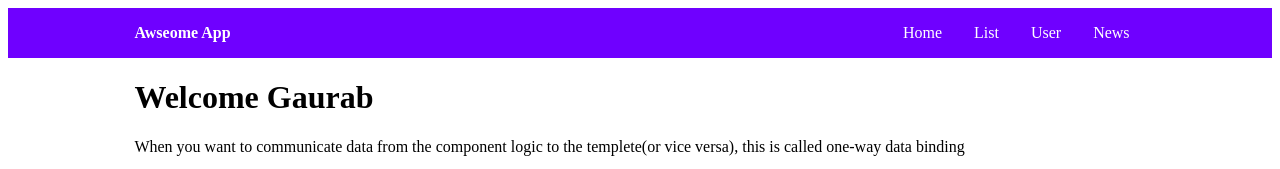
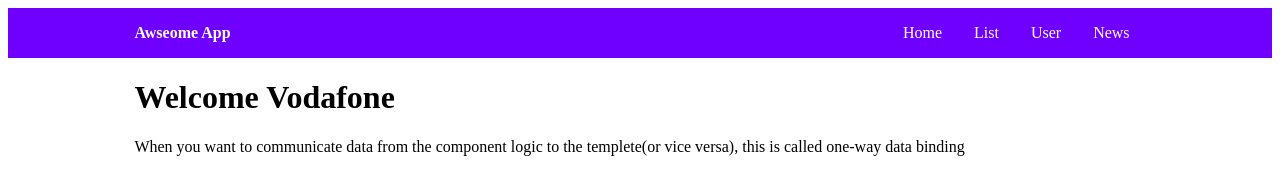
Before and after one commit to progaurab/angularSampleApp, an Angular app: page / in a window 1280 px wide. Shown: the top 169 px of the page. Built offline with nearby package versions, Linux system fonts and the light colour scheme.

Commit message:
added vodafone

```diff
--- a/src/app/components/home/home.component.html
+++ b/src/app/components/home/home.component.html
@@ -1,4 +1,4 @@
-<h1>Welcome Gaurab</h1>
+<h1>Welcome Vodafone</h1>
 <p>When you want to communicate data from the component logic to the templete(or vice versa), this is called one-way data binding</p>
 <div class="play-container">
     <p>You've clicked <span (click)="countClick()">THIS</span> {{clickCounter}} times</p>
```
